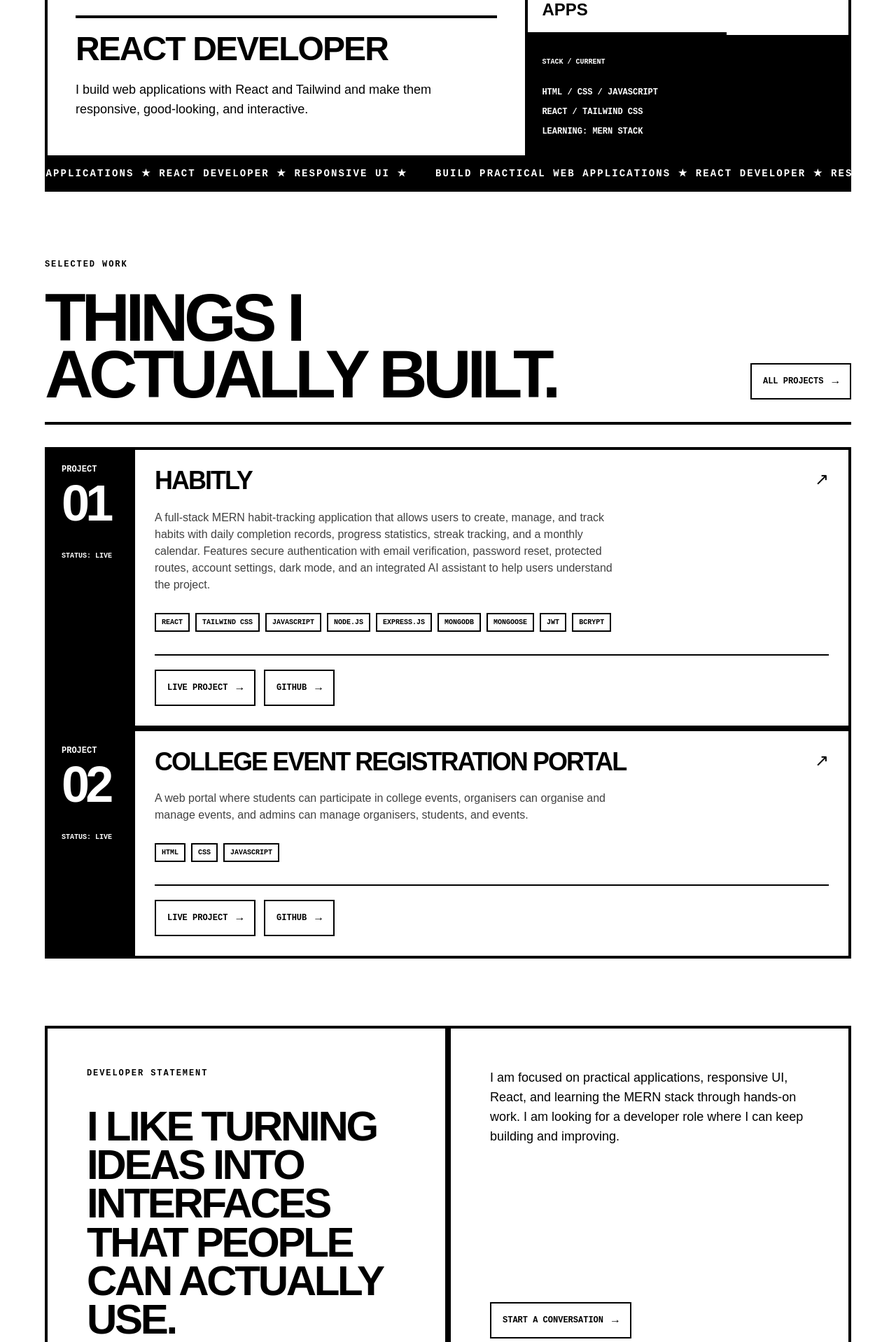
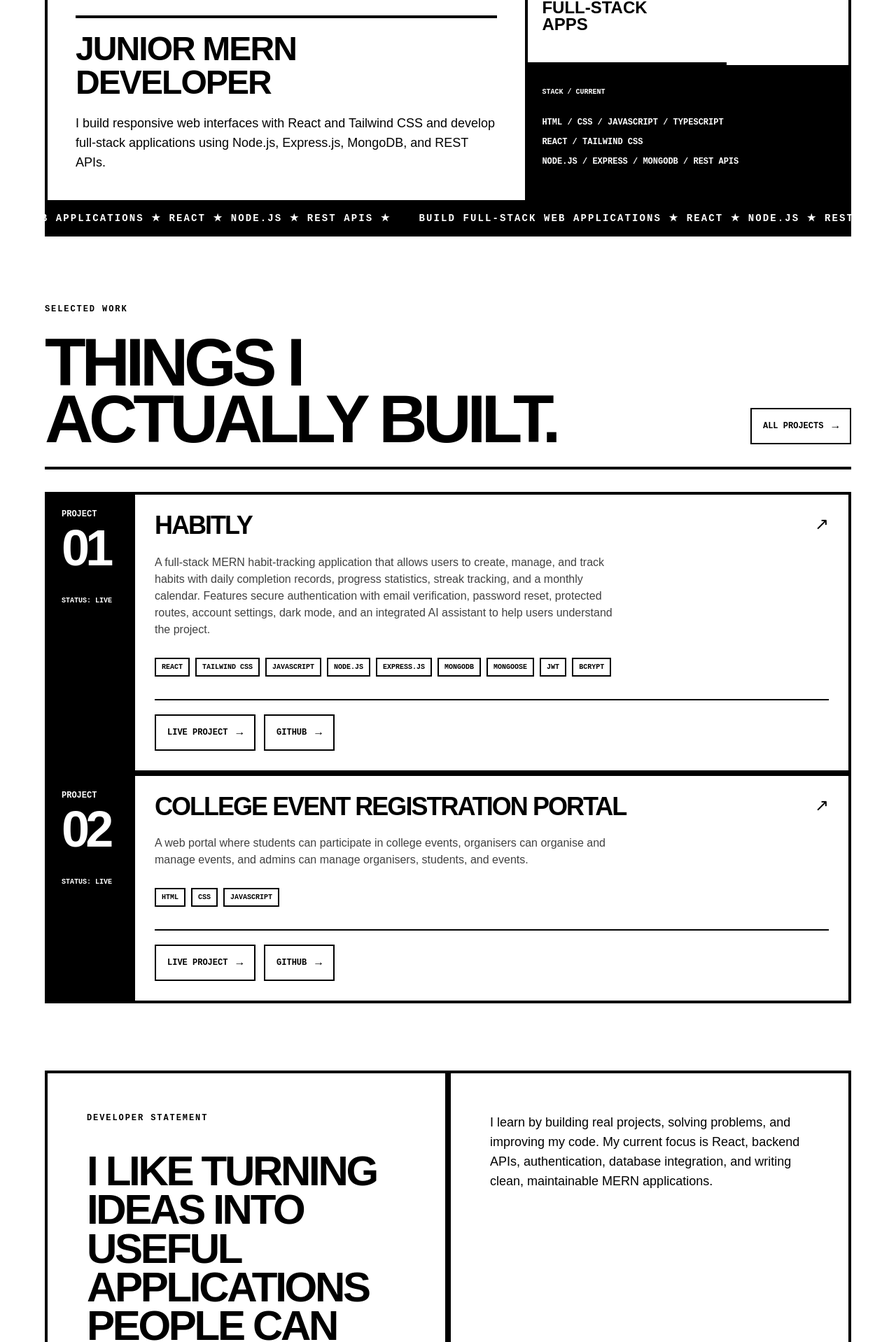
Before and after one commit to manoj2161/PORTFOLIO, a React (Vite) app: page / in a window 1280 px wide. Shown: the part 305-2223 px from the top of the page at 70% size. Built offline with nearby package versions, Linux system fonts and the light colour scheme.

Commit message:
Update homepage content for current MERN skills

```diff
--- a/src/pages/Home.jsx
+++ b/src/pages/Home.jsx
@@ -10,7 +10,7 @@
     <div>
       <section className="grid border-x-4 border-black lg:grid-cols-[1.2fr_0.8fr]">
         <div className="reveal border-b-4 border-black p-5 sm:p-8 lg:border-b-0 lg:border-r-4 lg:p-10">
-          <SectionLabel>Identity / Frontend</SectionLabel>
+          <SectionLabel>Identity / MERN Stack</SectionLabel>
           <p className="mt-12 font-mono text-xs font-bold uppercase tracking-[0.16em]">
             AVAILABLE FOR OPPORTUNITIES
           </p>
@@ -19,11 +19,12 @@
           </h1>
           <div className="mt-7 border-t-4 border-black pt-5">
             <p className="text-3xl font-black uppercase leading-none tracking-[-0.04em] sm:text-5xl">
-              React Developer
+              Junior MERN Developer
             </p>
             <p className="mt-5 max-w-2xl text-base leading-7 sm:text-lg">
-              I build web applications with React and Tailwind and make them
-              responsive, good-looking, and interactive.
+              I build responsive web interfaces with React and Tailwind CSS
+              and develop full-stack applications using Node.js, Express.js,
+              MongoDB, and REST APIs.
             </p>
           </div>
         </div>
@@ -55,7 +56,7 @@
               FOCUS
             </span>
             <p className="mt-7 text-2xl font-black uppercase leading-none">
-              PRACTICAL
+              FULL-STACK
               <br />
               APPS
             </p>
@@ -65,11 +66,11 @@
               STACK / CURRENT
             </span>
             <p className="mt-5 font-mono text-xs font-bold uppercase leading-7">
-              HTML / CSS / JAVASCRIPT
+              HTML / CSS / JAVASCRIPT / TYPESCRIPT
               <br />
               REACT / TAILWIND CSS
               <br />
-              LEARNING: MERN STACK
+              NODE.JS / EXPRESS / MONGODB / REST APIS
             </p>
           </div>
         </div>
@@ -81,12 +82,10 @@
       >
         <div className="ticker-track flex w-max font-mono text-sm font-bold uppercase tracking-[0.15em]">
           <span className="px-5">
-            BUILD PRACTICAL WEB APPLICATIONS ★ REACT DEVELOPER ★ RESPONSIVE UI
-            ★{" "}
+            BUILD FULL-STACK WEB APPLICATIONS ★ REACT ★ NODE.JS ★ REST APIS ★{" "}
           </span>
           <span className="px-5">
-            BUILD PRACTICAL WEB APPLICATIONS ★ REACT DEVELOPER ★ RESPONSIVE UI
-            ★{" "}
+            BUILD FULL-STACK WEB APPLICATIONS ★ REACT ★ NODE.JS ★ REST APIS ★{" "}
           </span>
         </div>
       </div>
@@ -126,7 +125,7 @@
           <Reveal className="border-x-4 border-b-4 border-black p-6 sm:p-10 lg:border-b-0 lg:border-r-4 lg:p-14">
             <SectionLabel number="02">Developer Statement</SectionLabel>
             <p className="mt-10 max-w-xl text-4xl font-black uppercase leading-[0.92] tracking-[-0.055em] sm:text-6xl">
-              I like turning ideas into interfaces that people can actually use.
+              I like turning ideas into useful applications people can actually use.
             </p>
           </Reveal>
           <Reveal
@@ -134,9 +133,10 @@
             className="border-x-4 flex flex-col justify-between p-6 sm:p-10 lg:p-14"
           >
             <p className="max-w-lg text-base leading-7 sm:text-lg">
-              I am focused on practical applications, responsive UI, React, and
-              learning the MERN stack through hands-on work. I am looking for a
-              developer role where I can keep building and improving.
+              I learn by building real projects, solving problems, and improving
+              my code. My current focus is React, backend APIs, authentication,
+              database integration, and writing clean, maintainable MERN
+              applications.
             </p>
             <div className="mt-12">
               <ArrowLink to="/contact">Start a Conversation</ArrowLink>
```
